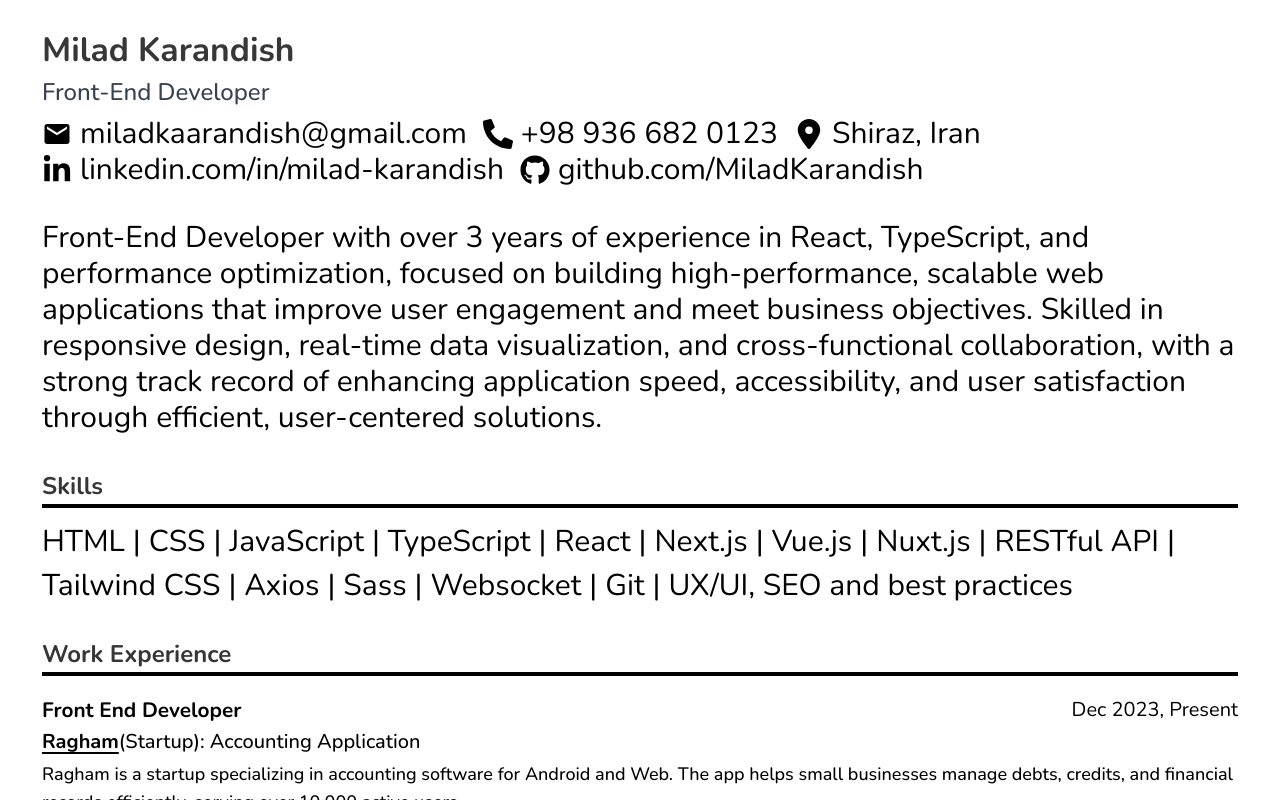
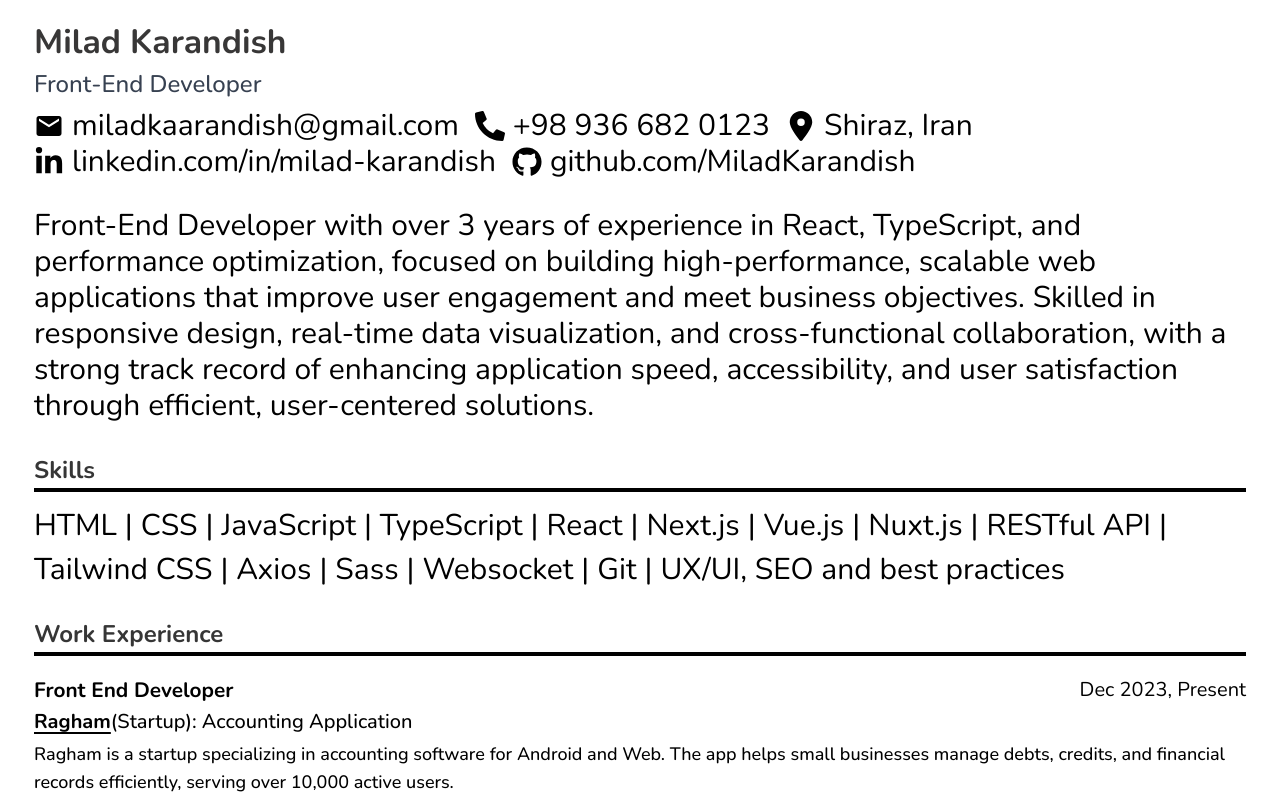
Before and after one commit to MiladKarandish/portfolio-v2, a Next.js app: page /resume in a window 1280 px wide. Shown: the top 800 px of the page. Built offline with nearby package versions, Linux system fonts and the light colour scheme.

Commit message:
fix: trying to get the perfect font size

```diff
--- a/src/app/resume/page.tsx
+++ b/src/app/resume/page.tsx
@@ -6,7 +6,7 @@ import { skills } from "@/data/skills";
 const Resume = () => {
   return (
     <div
-      className={`resume-container max-w-full max-h-full flex flex-col gap-8 p-4 bg-white text-black text-3xl overflow-auto`}
+      className={`resume-container max-w-full max-h-full flex flex-col gap-7 p-2 bg-white text-black text-3xl overflow-auto`}
     >
       {/* Header */}
       <header className={`w-full flex flex-col justify-center items-start gap-2`}>
```
